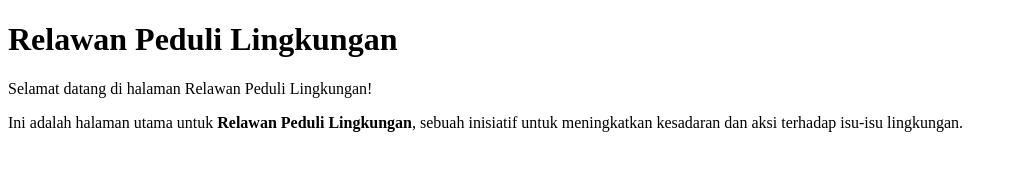
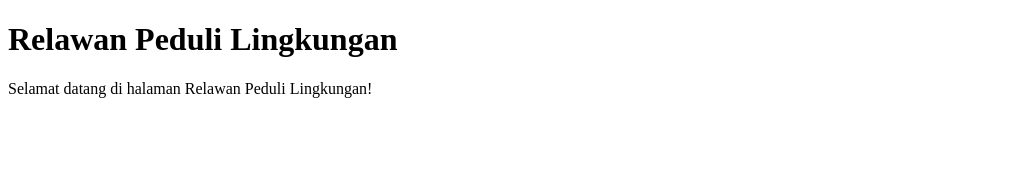
Before and after one commit to bayuut/RelawanPeduliLingkungan, a plain HTML site: page index.html in a window 1280 px wide. Shown: the whole page, without its empty margins (0-1017 px from the left). Drawn offline with Linux system fonts and the light colour scheme.

Commit message:
menghapus paragraf awal

```diff
--- a/index.html
+++ b/index.html
@@ -8,7 +8,7 @@
 <body>
     <h1>Relawan Peduli Lingkungan</h1>
     <p>Selamat datang di halaman Relawan Peduli Lingkungan!</p>
-    <p>Ini adalah halaman utama untuk
-    <strong>Relawan Peduli Lingkungan</strong>, sebuah inisiatif untuk meningkatkan kesadaran dan aksi terhadap isu-isu lingkungan.</p>
+
+
 </body>
 </html>
```
